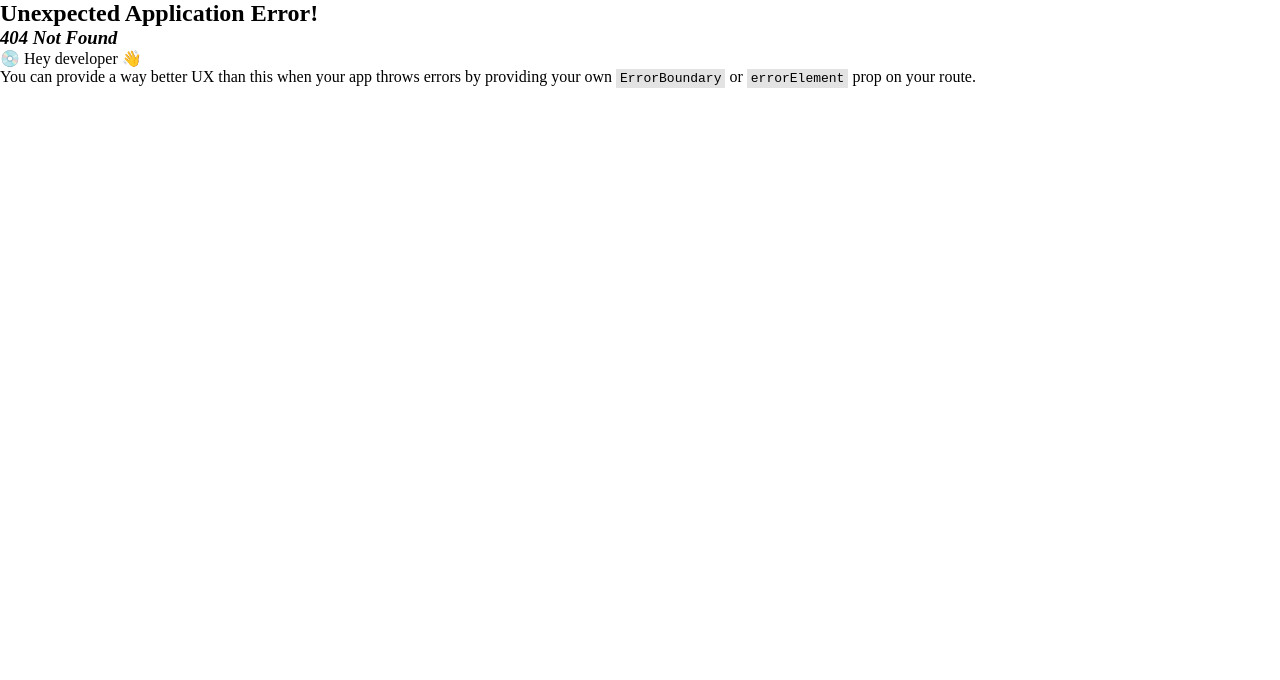
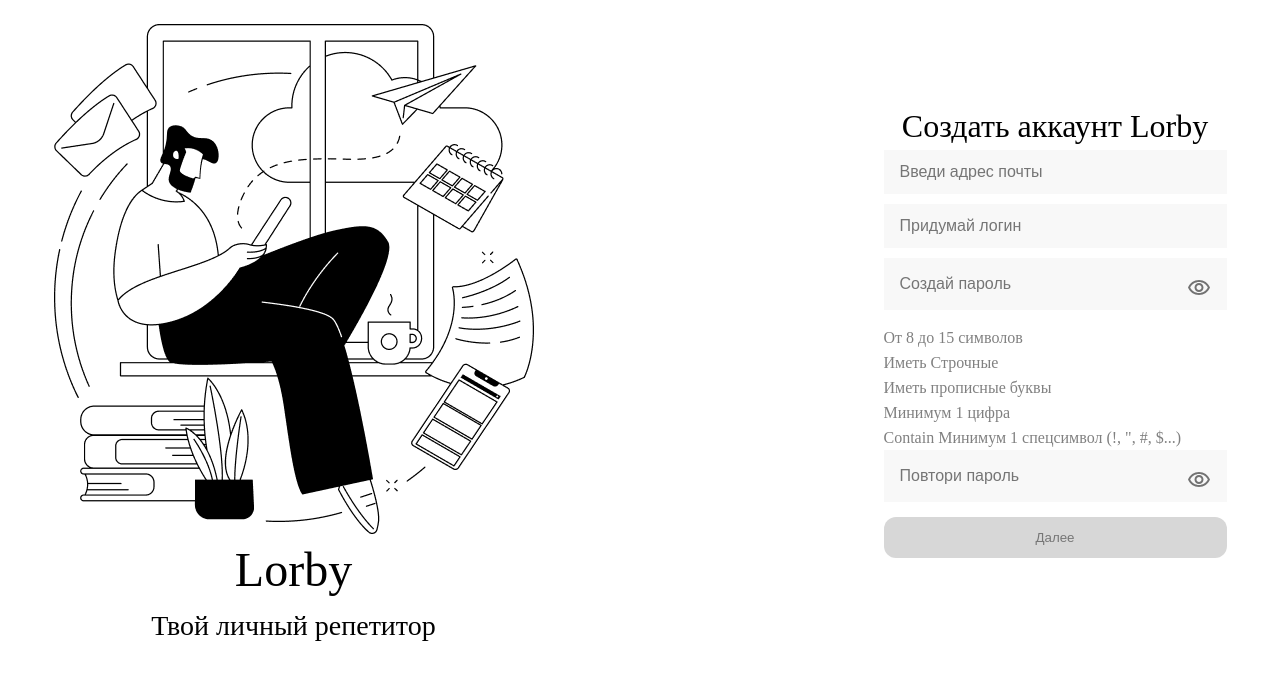
Before and after one commit to NSagynbek/neobis-front-authorization, a React (Vite) app: page /signup in a window 1280 px wide. Before the commit this address had no page. Shown: the top 680 px of the page. Built offline with nearby package versions, Linux system fonts and the light colour scheme.

Commit message:
add sign-up page add form validation add welcome back page

```diff
--- a/package.json
+++ b/package.json
@@ -10,11 +10,17 @@
     "preview": "vite preview"
   },
   "dependencies": {
+    "@emotion/react": "^11.11.1",
+    "@emotion/styled": "^11.11.0",
+    "@mui/icons-material": "^5.14.19",
+    "@mui/material": "^5.14.19",
+    "@mui/styled-engine-sc": "^6.0.0-alpha.7",
     "axios": "^1.6.2",
     "formik": "^2.4.5",
     "react": "^18.2.0",
     "react-dom": "^18.2.0",
     "react-router-dom": "^6.20.0",
+    "styled-components": "^6.1.1",
     "yup": "^1.3.2"
   },
   "devDependencies": {
--- a/src/App.jsx
+++ b/src/App.jsx
@@ -1,32 +1,33 @@
 
-import {
-  createBrowserRouter,
-  Route,
-  createRoutesFromElements,
-  RouterProvider,
-} from "react-router-dom"
+import {BrowserRouter as Router, Route, Routes} from "react-router-dom"
 
 import Login from "./components/Login"
 import RootLayout from "./layouts/RootLayout"
-
-const router = createBrowserRouter(
-  createRoutesFromElements(
-    <Route path="/" element={<RootLayout/>}>
-      <Route path="/" element={<Login/>}/>
+import WelcomeBack from "./components/WelcomeBack"
+import SignUp from "./components/SignUp"
 
 
-    </Route>
-  )
-)
 
 
 function App() {
 
 
   return (
- <div>
-  <RouterProvider router={router}/>
- </div>
+    <Router>
+      <Routes>
+
+        <Route path="/" element={<RootLayout/>}>
+
+          <Route path="/" element={<Login/>}/>
+          <Route path="/welcom" element={<WelcomeBack/>}/>
+          <Route path="/signup" element={<SignUp/>}/>
+
+
+        </Route>
+
+      </Routes>
+    </Router>
+
   )
 }
 
--- a/src/components/Login.jsx
+++ b/src/components/Login.jsx
@@ -1,4 +1,8 @@
 import illustration from '../assets/images/illustration.png';
+import VisibilityOutlinedIcon from '@mui/icons-material/VisibilityOutlined';
+import { IconButton, InputAdornment } from '@mui/material';
+import { useState } from 'react';
+import { NavLink } from 'react-router-dom';
 
 import {Formik,Form,Field,ErrorMessage} from "formik"
 import * as Yup from "yup"
@@ -17,6 +21,12 @@
 
 export default function Login (){
 
+    const [showPassword, setShowPassword] =useState(false);
+
+    function handlePasswordVisibility(){
+        setShowPassword(!showPassword);
+    }
+
     const onSubmit = (values) =>{
         console.log("form data", values)
     }
@@ -27,7 +37,7 @@
                 <img src={illustration} alt={illustration} className='login__container-image'  />
                 <p className='login__container-heading'>Lorby</p>
                 <p className='login__container-text'>Твой личный репетитор</p>
-            </div>
+           </div>
 
 
         <Formik
@@ -44,25 +54,35 @@
             <Field type="text"
             id="login"
             name="login"
-            placeholder="login"
+            placeholder="Введи логин"
             />
 
           <ErrorMessage name="login" />
 
 
 
+         <div className='password'>
 
-            <Field type="password"
+            <Field
+            type={showPassword?"text":"password"}
             id="password"
             name="password"
-            placeholder="password"
+            placeholder="Введи пароль"
             />
+
+            <InputAdornment position="end" className='MUicon' >
+                <IconButton onClick={handlePasswordVisibility} edge="end">
+                  <VisibilityOutlinedIcon />
+                </IconButton>
+            </InputAdornment>
+
+         </div>
 
             <ErrorMessage name="password" />
 
             <button type='submit' className='form-control__Btn'>Войти</button>
 
-            <p className='form-control__noAccount'>У меня еще нет аккаунта</p>
+            <NavLink to="/signup" className='form-control__noAccount'>У меня еще нет аккаунта</NavLink>
 
             </div>
 
--- /dev/null
+++ b/src/components/PasswordRequirements.jsx
@@ -0,0 +1,31 @@
+
+
+const PasswordRequirements = ({ password }) => {
+  const hasValidLength = password.length >= 8 && password.length <= 15;
+  const hasLowercase = /[a-z]/.test(password);
+  const hasUppercase = /[A-Z]/.test(password);
+  const hasNumber = /[0-9]/.test(password);
+  const hasSpecialCharacter = /[!@#$%^&*()_+\-=[\]{};':"\\|,.<>/?]/.test(password);
+
+  const isValid =
+    hasValidLength && hasLowercase && hasUppercase && hasNumber && hasSpecialCharacter;
+
+  return (
+    <div className="passwordRequirements">
+      <p style={{ color: isValid ? 'green' : password.length ? 'red' : 'gray' }}>
+
+      </p>
+      <ul className="passwordRequirements__ul">
+        <li style={{ color: hasValidLength ? 'green' : 'gray' }}>От 8 до 15 символов{hasValidLength?<span>✅</span>:""}</li>
+        <li style={{ color: hasLowercase ? 'green' : 'gray' }}>Иметь Строчные{hasLowercase?<span>✅</span>:""}</li>
+        <li style={{ color: hasUppercase ? 'green' : 'gray' }}>Иметь прописные буквы{hasUppercase?<span>✅</span>:""}</li>
+        <li style={{ color: hasNumber ? 'green' : 'gray' }}>Минимум 1 цифра{hasNumber?<span>✅</span>:""}</li>
+        <li style={{ color: hasSpecialCharacter ? 'green' : 'gray' }}>
+          Contain Минимум 1 спецсимвол  (!, ", #, $...){hasSpecialCharacter?<span>✅</span>:""}
+        </li>
+      </ul>
+    </div>
+  );
+};
+
+export default PasswordRequirements;
--- /dev/null
+++ b/src/components/SignUp.jsx
@@ -0,0 +1,161 @@
+import illustration from '../assets/images/illustration.png';
+import VisibilityOutlinedIcon from '@mui/icons-material/VisibilityOutlined';
+import { IconButton, InputAdornment } from '@mui/material';
+import { useState} from 'react';
+import PasswordRequirements from './PasswordRequirements';
+import TextError from './TextError';
+
+import {Formik, Form, Field, ErrorMessage} from "formik";
+import * as yup from "yup";
+
+const initialValues = {
+    email:"",
+    password:"",
+    secondPassword:"",
+    username:"",
+    link:"",
+  }
+
+
+
+
+
+export default function SignUp(){
+    const [showSecond, setSecond] =useState(false);
+    const [showSecondRepead, setSecondRepead] =useState(false);
+
+    const validationSchema = yup.object({
+        email: yup.string().email("Invalid format").required("Required"),
+        username: yup.string().required("Required"),
+        password: yup.string().required("Required"),
+        secondPassword: yup
+          .string()
+          .required("Required")
+          .oneOf([yup.ref('password'), null], 'Passwords must match'), // Validation for matching passwords
+      });
+
+    function handlePasswordVisibility(){
+        setSecond(!showSecond);
+    }
+
+    function handleRepeadVisibility(){
+        setSecondRepead(!showSecondRepead);
+    }
+
+    const onSubmit = (values,{setSubmitting}) =>{
+        console.log("form data", values)
+        setSubmitting(false);
+    }
+
+
+
+    return(
+        <div className="login">
+
+            <div className='login__container'>
+                <img src={illustration} alt={illustration} className='login__container-image'  />
+                <p className='login__container-heading'>Lorby</p>
+                <p className='login__container-text'>Твой личный репетитор</p>
+            </div>
+
+
+        <Formik
+        initialValues={initialValues}
+        validationSchema={validationSchema}
+        onSubmit={onSubmit}
+        >
+        {(formikProps)=>(
+            <Form>
+
+    <div className="form-control">
+
+                <p className='form-control__heading'>Создать аккаунт Lorby</p>
+
+            <Field type="text"
+            id="email"
+            name="email"
+            placeholder="Введи адрес почты"
+            className={
+                formikProps.errors.email && formikProps.touched.email
+                  ? "error-field"
+                  : ""
+              }
+            />
+          <ErrorMessage name="email" component={TextError} />
+
+            <Field type="text"
+            id="login"
+            name="username"
+            placeholder="Придумай логин"
+            className={
+                formikProps.errors.username && formikProps.touched.username
+                  ? "error-field"
+                  : ""
+              }
+            />
+
+          <ErrorMessage name="username" component={TextError} />
+
+
+
+         <div className='password'>
+
+            <Field
+            type={showSecond?"text":"password"}
+            id="password"
+            name="password"
+            placeholder="Создай пароль"
+            />
+
+            <InputAdornment position="end" className='MUicon' >
+                <IconButton onClick={handlePasswordVisibility} edge="end">
+                  <VisibilityOutlinedIcon />
+                </IconButton>
+            </InputAdornment>
+
+         </div>
+         <PasswordRequirements password={formikProps.values.password || ""}/>
+
+
+         <div className='password'>
+
+            <Field
+            type={showSecondRepead?"text":"password"}
+            id="secondPpassword"
+            name="secondPassword"
+            placeholder="Повтори пароль"
+            className={
+                formikProps.errors.secondPassword && formikProps.touched.secondPassword
+                  ? "error-field"
+                  : ""
+              }
+            />
+
+            <InputAdornment position="end" className='MUicon' >
+                <IconButton onClick={handleRepeadVisibility} edge="end">
+                  <VisibilityOutlinedIcon />
+                </IconButton>
+            </InputAdornment>
+
+         </div>
+
+            <ErrorMessage name="secondPassword" component={TextError} />
+
+            <button type='submit' className='form-control__Btn-sign-in'>Далее</button>
+
+
+            </div>
+
+
+
+
+            </Form>
+            )}
+
+        </Formik>
+
+
+
+        </div>
+    )
+}
--- /dev/null
+++ b/src/components/TextError.jsx
@@ -0,0 +1,7 @@
+export default function TextError(props){
+    return(
+        <div className="text-error">
+            {props.children}
+        </div>
+    )
+}
--- /dev/null
+++ b/src/components/WelcomeBack.jsx
@@ -0,0 +1,16 @@
+import { NavLink } from "react-router-dom"
+import illustration from "../assets/images/illustration.png"
+export default function WelcomeBack(){
+    return(
+        <div className="welcom-back">
+            <p className="welcom-back__heading">С возвращением!</p>
+            <p className="welcom-back__text">Lorby - твой личный репетитор</p>
+            <div className="welcom-back__image-container">
+                <img className="welcom-back__image" src={illustration} alt={illustration}  />
+            </div>
+
+            <NavLink to="/" className="welcom-back__exit">Выйти</NavLink>
+
+        </div>
+    )
+}
--- a/src/index.css
+++ b/src/index.css
@@ -2,6 +2,12 @@
   margin: 0;
   padding: 0;
   box-sizing: border-box;
+}
+
+.root-layout-container{
+  display: flex;
+  justify-content: center;
+  align-items: center;
 }
 
 .login{
@@ -9,6 +15,7 @@
   justify-content: center;
   align-items: center;
   justify-content: space-evenly;
+  gap: 350px;
 }
 
 .login__container{
@@ -53,7 +60,7 @@
   line-height: 47.52px;
 }
 
-#login , #password{
+#login , #password, #email, #secondPpassword{
   width: 100%;
   height: 52px;
   outline: none;
@@ -62,6 +69,18 @@
   background-color: #F8F8F8;
   font-size: 16px;
   margin-bottom: 10px;
+}
+
+.password{
+  position: relative;
+  width: 100%;
+ margin-bottom: 5px;
+}
+
+.MUicon{
+  position: absolute;
+  right: 20px;
+  top: 30px;
 }
 
 .form-control__Btn{
@@ -78,6 +97,19 @@
 
 }
 
+.form-control__Btn-sign-in{
+  border: none;
+  outline: none;
+  width: 100%;
+  height: 50px;
+  border-radius:12px;
+  padding: 13px 16px 13px 16px;
+  background: #D7D7D7;
+  color: #767676;
+  cursor: pointer;
+  margin-bottom: 10px;
+}
+
 .form-control__noAccount{
   display: flex;
   justify-content: center;
@@ -91,4 +123,72 @@
   color: #292929;
   background: #F8F8F8;
   cursor: pointer;
+  text-decoration: none;
 }
+
+.welcom-back{
+  display: flex;
+  flex-direction: column;
+  justify-content: center;
+  align-items: center;
+  width: 420px;
+  height: 667.26px;
+  gap: 10px ;
+}
+
+.welcom-back__heading{
+  font-size: 36px;
+  font-weight: 500px;
+  line-height: 53.46px;
+  color: #212121;
+}
+
+.welcom-back__text{
+  font-size: 20px;
+  font-weight: 400px;
+  line-height: 29.7px;
+ color: #212121;
+ margin-bottom: 10px;
+}
+
+.welcom-back__image-container{
+  display: flex;
+  justify-content: center;
+  align-items: center;
+  width: 100%;
+  height: 446.26px;
+
+}
+
+.welcom-back__image{
+  width: 100%;
+  height: 100%;
+  object-fit: cover;
+
+}
+
+.welcom-back__exit{
+  font-weight: 500px;
+  font-size: 16px;
+  line-height: 24px;
+  color: #292929;
+  text-decoration: none;
+}
+
+  .text-error{
+    color: red;
+  }
+  .error-field{
+    border: 1px solid red;
+    color: red;
+  }
+  .passwordRequirements li{
+    list-style: none;
+    line-height: 25px;
+  }
+
+.passwordRequirements__ul{
+  display: flex;
+  flex-direction: column;
+  width: 343px;
+}
--- a/src/layouts/RootLayout.jsx
+++ b/src/layouts/RootLayout.jsx
@@ -1,9 +1,9 @@
 import {NavLink, Outlet} from "react-router-dom"
-import Login from "../components/Login"
+
 
 export default function RootLayout (){
     return(
-        <div>
+        <div className="root-layout-container">
               <header>
                 <nav>
                     {/* <NavLink to="/">The Meal</NavLink> */}
```
Also changed, not shown: 1 other file (tests, documents, lock files or other folders).
